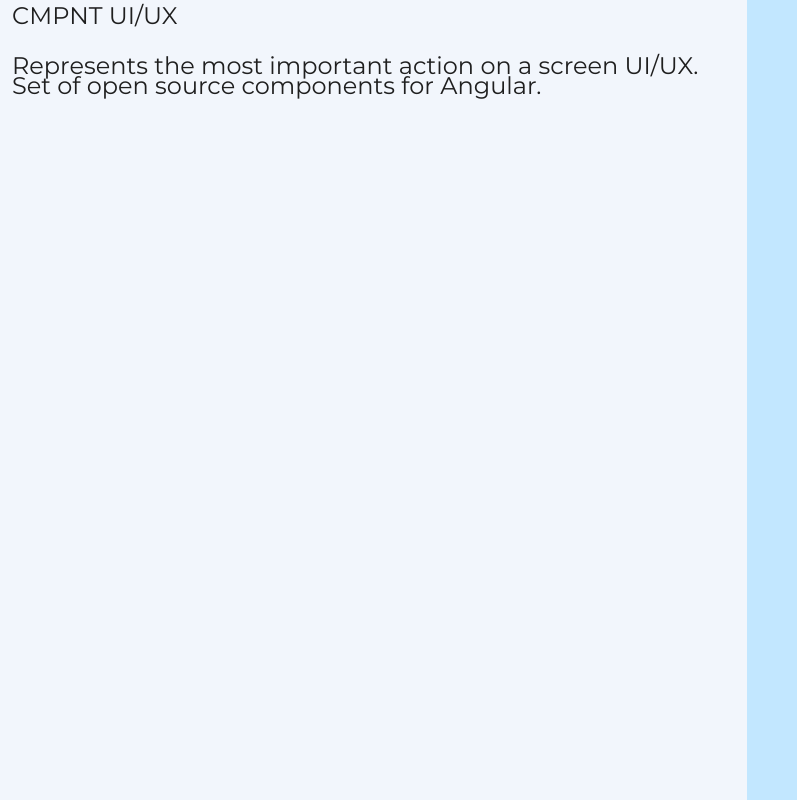
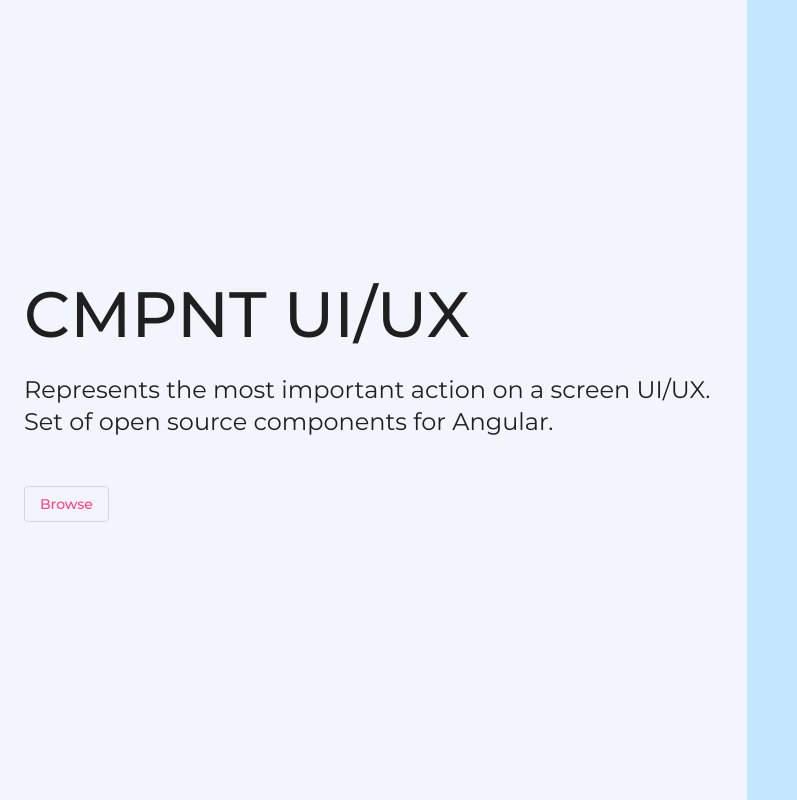
Before and after one commit to torrior/cmpnt-ui, an Angular app: page / in a window 1280 px wide. Shown: the whole page, without its empty margins (0-797 px from the left). Built offline with nearby package versions, Linux system fonts and the light colour scheme.

Commit message:
style fix

```diff
--- a/angular.json
+++ b/angular.json
@@ -36,8 +36,8 @@
             ],
             "styles": [
               "src/styles/fonts.scss",
+              "src/styles/main-theme.scss",
               "src/styles/grid.scss",
-              "src/styles/main-theme.scss",
               "src/styles/styles.scss"
             ],
             "scripts": []
@@ -102,7 +102,7 @@
             ],
             "styles": [
               "./node_modules/@angular/material/prebuilt-themes/indigo-pink.css",
-              "src/styles.sass"
+              "src/styles.scss"
             ],
             "scripts": []
           }
--- a/src/app/pages/main/main.component.html
+++ b/src/app/pages/main/main.component.html
@@ -1,13 +1,19 @@
-<div class="page-content">
+<div class="main-container">
   <div class="main-container-wrapper">
     <div class="row">
-      <div class="col-md-7" style="background-color: #f2f6fc">
-        <div class="wrapper">
-          <div class="title">
-            <h1>
-              CMPNT UI/UX
-            </h1>
-            <div class="description mt-4">Represents the most important action on a screen UI/UX. Set of open source components for Angular.</div>
+      <div class="col-md-7 d-flex-center" style="background-color: #f2f6fc">
+        <div class="row wrapper">
+          <div class="col-md-12">
+            <div class="title">
+              <h1>CMPNT UI/UX</h1>
+              <div class="description mt-4">
+                Represents the most important action on a screen UI/UX. Set of
+                open source components for Angular.
+              </div>
+            </div>
+          </div>
+          <div class="col-md-12 mt-5">
+            <button mat-stroked-button color="accent">Browse</button>
           </div>
         </div>
       </div>
--- a/src/app/pages/main/main.component.sass
+++ b/src/app/pages/main/main.component.sass
@@ -1,4 +1,4 @@
-.page-content
+.main-container
     display: flex
     flex-direction: column
     min-height: 100vh
@@ -16,3 +16,10 @@
 
 .description
   font-size: 1.5rem
+  line-height: 32px
+
+.d-flex-center
+    justify-content: center
+    display: flex
+    align-content: center
+    align-items: center
--- a/src/index.html
+++ b/src/index.html
@@ -16,7 +16,7 @@
       rel="stylesheet"
     />
   </head>
-  <body class="mat-typography">
+  <body>
     <cmpnt-root></cmpnt-root>
   </body>
 </html>
--- a/src/styles/styles.scss
+++ b/src/styles/styles.scss
@@ -1,5 +1,8 @@
 /* You can add global styles to this file, and also import other style files */
+@charset "utf-8";
+
 @import "variables";
+
 
 a,
 abbr,
@@ -221,14 +224,6 @@
     --mio-theme-color-ref-neutral-variant-50: #eef3fc;
     -webkit-font-smoothing: antialiased;
 }
-mwc-button {
-    --mdc-typography-button-font-family: var(--mio-theme-label-l-font-family);
-    --mdc-typography-button-font-size: var(--mio-theme-label-l-font-size);
-    --mdc-typography-button-line-height: var(--mio-theme-label-l-line-height);
-    --mdc-typography-button-font-weight: var(--mio-theme-label-l-font-weight);
-    --mdc-typography-button-text-transform: capitalize;
-    --mdc-typography-button-letter-spacing: 0;
-}
 * {
     box-sizing: border-box;
 }
--- a/src/styles/variables.scss
+++ b/src/styles/variables.scss
@@ -41,8 +41,6 @@
     --bs-black-rgb: 0, 0, 0;
     --bs-body-color-rgb: 33, 37, 41;
     --bs-body-bg-rgb: 255, 255, 255;
-    --bs-font-sans-serif: system-ui, -apple-system, "Segoe UI", Roboto, "Helvetica Neue", Arial, "Noto Sans", "Liberation Sans", sans-serif, "Apple Color Emoji", "Segoe UI Emoji", "Segoe UI Symbol", "Noto Color Emoji";
-    --bs-font-monospace: SFMono-Regular, Menlo, Monaco, Consolas, "Liberation Mono", "Courier New", monospace;
     --bs-gradient: linear-gradient(180deg, rgba(255, 255, 255, 0.15), rgba(255, 255, 255, 0));
     --bs-body-font-family: var(--bs-font-sans-serif);
     --bs-body-font-size: 1rem;
```
